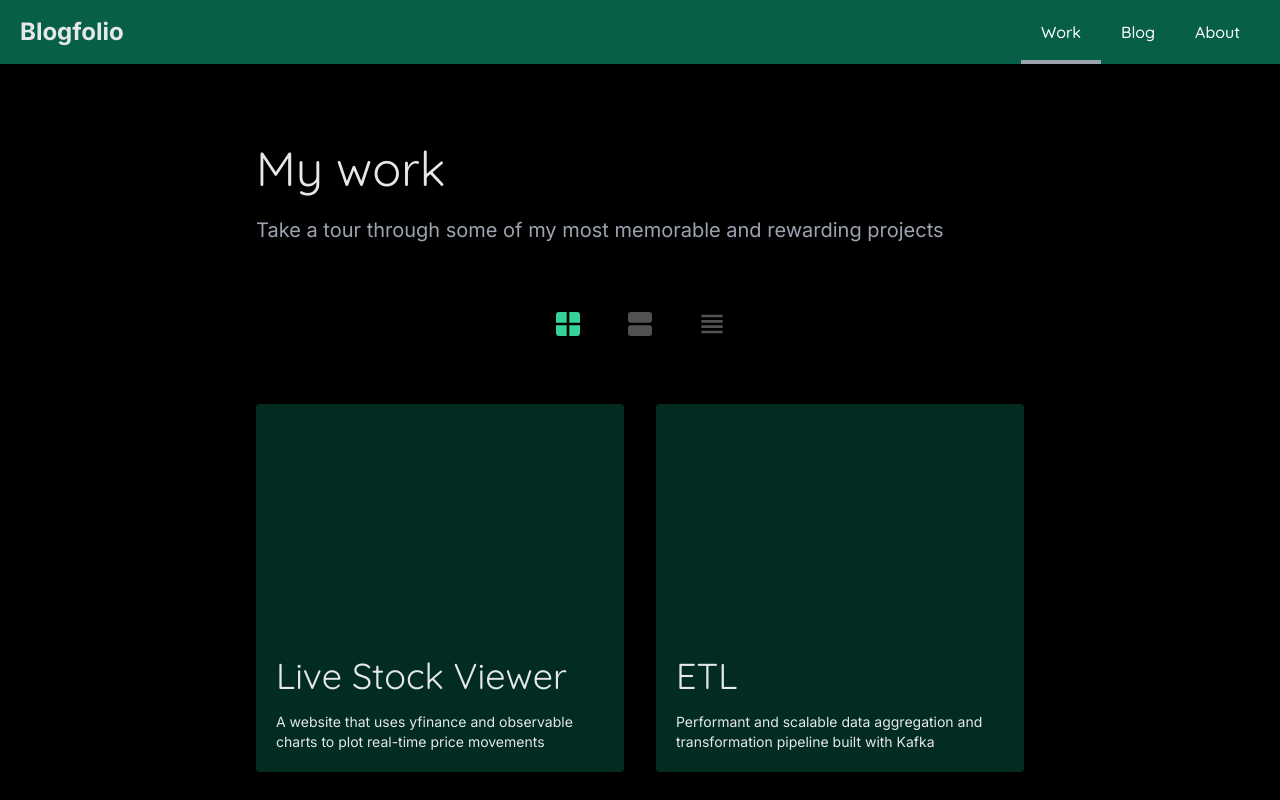
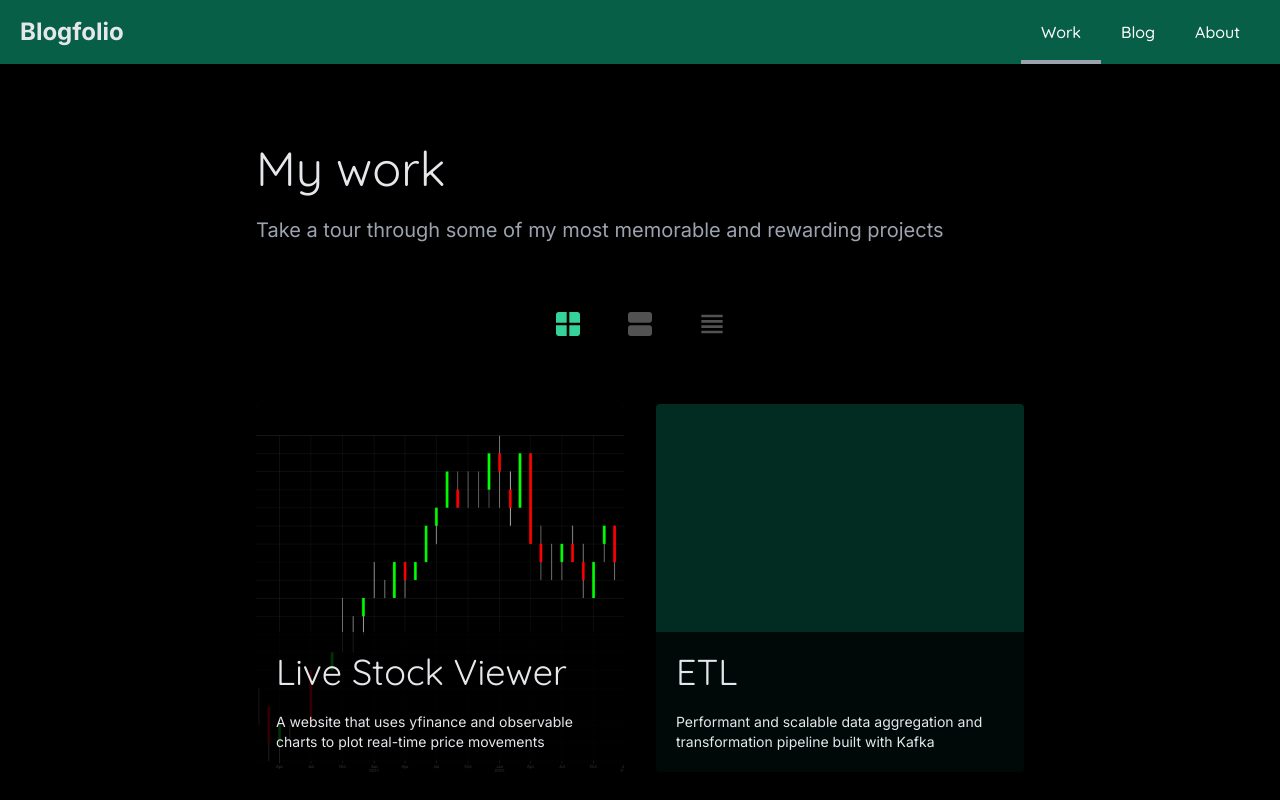
Before and after one commit to ARahimKhan/portfolio-blog, a SvelteKit app: page /work in a window 1280 px wide. Both pictures are taken after a click on the button 568 px from the left and 324 px from the top of the page. Built offline with nearby package versions, Linux system fonts and the light colour scheme.

Commit message:
- fix scroll behaviour - add couple new images

```diff
--- a/src/app.css
+++ b/src/app.css
@@ -1,6 +1,10 @@
 @tailwind base;
 @tailwind components;
 @tailwind utilities;
+
+:root {
+  color-scheme: dark;
+}
 
 * {
 	box-sizing: border-box;
--- a/src/routes/+layout.svelte
+++ b/src/routes/+layout.svelte
@@ -5,8 +5,10 @@
 
 	let container: HTMLElement;
 
-	afterNavigate(() => {
+	afterNavigate((navigation) => {
+		if (navigation.type === 'link' || navigation.type === 'goto') {
 			container.scrollTo(0, 0);
+		}
 	});
 
 	export const snapshot = {
@@ -23,9 +25,16 @@
 	<div class="flex flex-row h-16 bg-emerald-800 items-center px-5">
 		<p class="font-bold text-2xl hidden lg:block">Blogfolio</p>
 		<div class="lg:flex-1 lg:block hidden"></div>
-		<a class={`navlink ${$page.url.pathname.split('/')[1] === 'work' ? 'active' : ''}`} href="/work">Work</a>
-		<a class={`navlink ${$page.url.pathname.split('/')[1] === 'blog' ? 'active' : ''}`} href="/blog">Blog</a>
-		<a class={`navlink ${$page.url.pathname.split('/')[1] === 'about' ? 'active' : ''}`} href="/about">About</a>
+		<a class={`navlink ${$page.url.pathname.split('/')[1] === 'work' ? 'active' : ''}`} href="/work"
+			>Work</a
+		>
+		<a class={`navlink ${$page.url.pathname.split('/')[1] === 'blog' ? 'active' : ''}`} href="/blog"
+			>Blog</a
+		>
+		<a
+			class={`navlink ${$page.url.pathname.split('/')[1] === 'about' ? 'active' : ''}`}
+			href="/about">About</a
+		>
 	</div>
 	<!-- MAIN CONTENT AREA -->
 	<div bind:this={container} class="flex-1 overflow-y-scroll overflow-x-hidden">
--- a/src/routes/about/+page.svelte
+++ b/src/routes/about/+page.svelte
@@ -78,8 +78,9 @@
 			</Paragraph>
 			<Paragraph>
 				I currently work full time as a full stack developer working with Python, Ruby, Javascript
-				and sometimes Java. Check out my blog to know more about what interests me. Find me at my
-				socials
+				and sometimes Java. Check out my <a href="work">projects</a> to know more about what
+				interests me. Follow my
+				<a href="blog">blog</a> for useful technical articles. Find me at my socials
 				<span class="lg:hidden inline">below.</span><span class="hidden lg:inline"
 					>on the right.</span
 				>
@@ -88,13 +89,17 @@
 		<div
 			class="flex lg:flex-col lg:w-32 lg:border-l-[5px] border-l-emerald-900 justify-center items-center gap-5 lg:my-0 my-5"
 		>
-			<a href="https://www.github.com/ARahimKhan" target="_blank">
+			<a class="icon-link" href="https://www.github.com/ARahimKhan" target="_blank">
 				<GithubIcon width="55" height="55" />
 			</a>
-			<a href="https://www.linkedin.com/in/abdul-rahim-khan-6251b3224/" target="_blank">
+			<a
+				class="icon-link"
+				href="https://www.linkedin.com/in/abdul-rahim-khan-6251b3224/"
+				target="_blank"
+			>
 				<LinkedinIcon width="50" height="50" />
 			</a>
-			<a href="mailto:abdulrahimkhan1999@gmail.com" target="_blank">
+			<a class="icon-link" href="mailto:abdulrahimkhan1999@gmail.com" target="_blank">
 				<EmailIcon width="55" height="55" />
 			</a>
 		</div>
@@ -104,7 +109,7 @@
 		<Paragraph>
 			Lets build great things together. Find my socials above or just shoot a message below and I
 			will get in touch!
-    </Paragraph>
+		</Paragraph>
 		<form class="flex flex-col" method="post">
 			<input type="text" placeholder="Your name" />
 			<input type="text" placeholder="Your email" />
@@ -130,4 +135,8 @@
 	textarea {
 		height: 100px;
 	}
+
+	a:not(.icon-link) {
+		@apply text-white hover:bg-emerald-800 bg-emerald-900 p-1;
+	}
 </style>
--- a/src/routes/work/+page.svelte
+++ b/src/routes/work/+page.svelte
@@ -2,14 +2,14 @@
 	import ListIcon from '$lib/assets/icons/list-icon.svelte';
 	import CompactListIcon from '$lib/assets/icons/compact-list-icon.svelte';
 	import GridIcon from '$lib/assets/icons/grid-icon.svelte';
-	import { Result } from 'postcss';
 
 	const content = [
 		{
 			description:
 				'A website that uses yfinance and observable charts to plot real-time price movements',
 			title: 'Live Stock Viewer',
-			slug: 'live-stocks'
+			slug: 'live-stocks',
+			icon: import('$lib/assets/images/stock-viewer-ss.png')
 		},
 		{
 			description:
@@ -56,7 +56,8 @@
 		{
 			description: 'A space invaders spinoff made a 100x harder and given eerie sound effects',
 			title: 'Space Invaders',
-			slug: 'space-invaders'
+			slug: 'space-invaders',
+			icon: import('$lib/assets/images/space-invaders-ss.png')
 		},
 		{
 			description:
@@ -67,11 +68,11 @@
 	];
 
 	const shortDescription = (desc: string): string => {
-		let truncated = desc.slice(0, 65).split(" ");
-    truncated.pop()
-    const lastCharacter = truncated[truncated.length - 1]
-    truncated[truncated.length - 1] = lastCharacter.replace('.', '').replace(/$/i, '...')
-		return truncated.join(" ");
+		let truncated = desc.slice(0, 65).split(' ');
+		truncated.pop();
+		const lastCharacter = truncated[truncated.length - 1];
+		truncated[truncated.length - 1] = lastCharacter.replace('.', '').replace(/$/i, '...');
+		return truncated.join(' ');
 	};
 
 	let activeViewMode = 'list';
@@ -111,8 +112,14 @@
 				href={`work/${item.slug}`}
 			>
 				<div
-					class={`lg:w-72 lg:basis-0 basis-1/2 grow aspect-square bg-emerald-950 rounded-[4px] ${rev ? 'ml-6 lg:ml-20' : 'mr-6 lg:mr-20'}`}
-				></div>
+					class={`overflow-hidden lg:w-72 lg:basis-0 basis-1/2 grow aspect-square bg-emerald-950 rounded-[4px] ${rev ? 'ml-6 lg:ml-20' : 'mr-6 lg:mr-20'}`}
+				>
+					{#if item.icon}
+						{#await item.icon then { default: src }}
+							<img class="scale-[103%] object-cover w-full h-full" {src} alt="Project icon" />
+						{/await}
+					{/if}
+				</div>
 				<div class="flex flex-col basis-1/2 lg:flex-1 justify-center">
 					<h2 class="lg:text-5xl text-2xl lg:mb-6 mb-2">{item.title}</h2>
 					<p class="text-[10px] lg:text-base">
@@ -132,10 +139,18 @@
 						class="flex absolute top-0 bottom-0 left-0 right-0 w-full z-20"
 						href={`/work/${item.slug}`}><br /></a
 					>
-					<div class="absolute bg-emerald-950 top-0 bottom-0 left-0 right-0 rounded-[4px]"></div>
-					<div class="p-5 z-10">
-						<h2 class="lg:text-4xl text-lg mb-4 block">{item.title}</h2>
-						<p class="text-[6px] lg:text-sm">
+					<div
+						class="overflow-hidden absolute bg-emerald-950 top-0 bottom-0 left-0 right-0 rounded-[4px]"
+					>
+						{#if item.icon}
+							{#await item.icon then { default: src }}
+								<img class="scale-[103%] object-cover w-full h-full" {src} alt="Project icon" />
+							{/await}
+						{/if}
+					</div>
+					<div class="z-10">
+						<h2 class="lg:text-4xl text-lg p-5 block bg-black bg-opacity-80 m-0">{item.title}</h2>
+						<p class="text-[6px] lg:text-sm px-5 pb-5 bg-black bg-opacity-80">
 							{item.description}
 						</p>
 					</div>
@@ -145,13 +160,21 @@
 	{:else if activeViewMode === 'compact'}
 		{#each content as item, i}
 			<a class="flex hover:bg-[#0c0c0c] gap-8 w-full" href={`work/${item.slug}`}>
-				<div class="lg:w-28 w-16 my-auto aspect-square bg-emerald-950 rounded-[4px]"></div>
+				<div
+					class="overflow-hidden lg:w-28 w-16 my-auto aspect-square bg-emerald-950 rounded-[4px]"
+				>
+					{#if item.icon}
+						{#await item.icon then { default: src }}
+							<img class="scale-[103%] object-cover w-full h-full" {src} alt="Project icon" />
+						{/await}
+					{/if}
+				</div>
 				<div class="flex flex-col flex-1 justify-center">
 					<h2 class="lg:text-2xl text-lg lg:mb-2 mb-1">{item.title}</h2>
 					<p class="text-[12px] lg:text-base block lg:hidden">
 						{shortDescription(item.description)}
 					</p>
-          <p class="text-[12px] lg:text-base hidden lg:block">
+					<p class="text-[12px] lg:text-base hidden lg:block">
 						{item.description}
 					</p>
 				</div>
@@ -165,7 +188,7 @@
 		@apply hover:bg-neutral-950 rounded-md h-8 w-8 flex items-center justify-center;
 	}
 
-  .view-mode-btn.grid-view-btn {
+	.view-mode-btn.grid-view-btn {
 		@apply lg:flex hidden;
 	}
 
```
Also changed, not shown: src/lib/assets/images/space-invaders-ss.png (added), src/lib/assets/images/stock-viewer-ss.png (added). Lines whose indentation alone changed are shown as unchanged.
